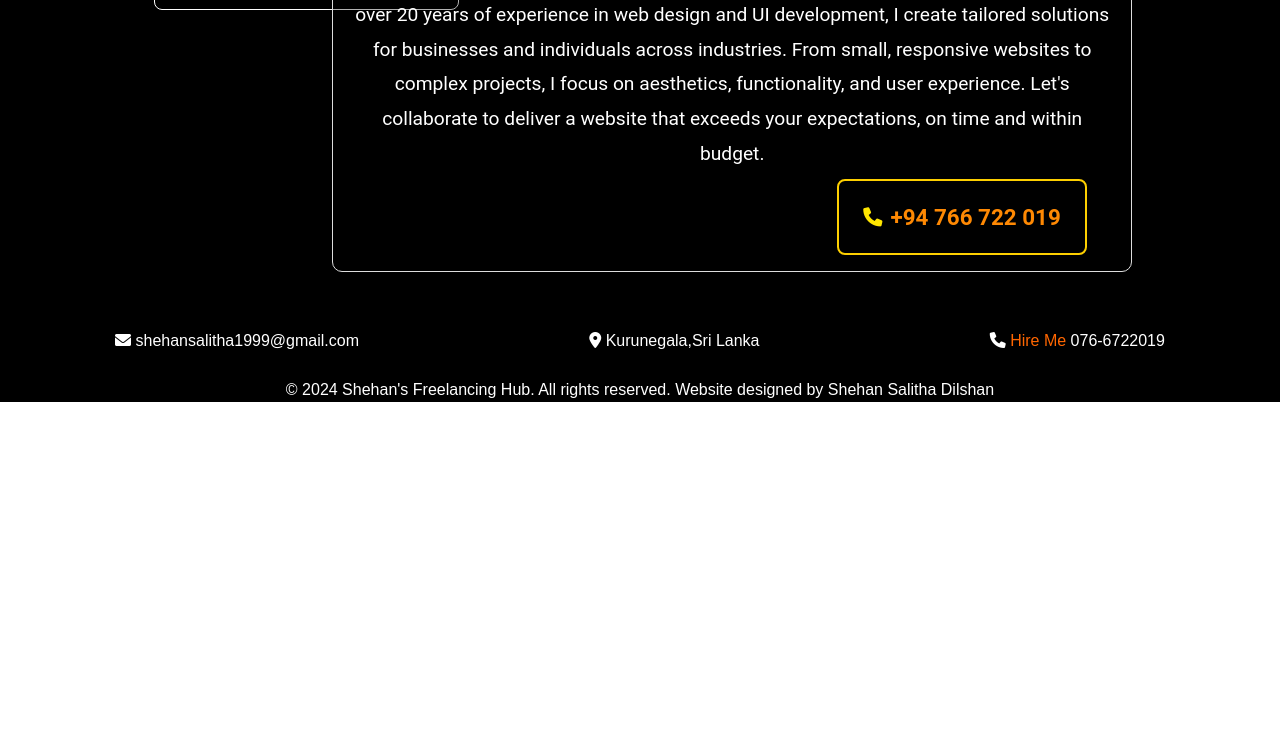
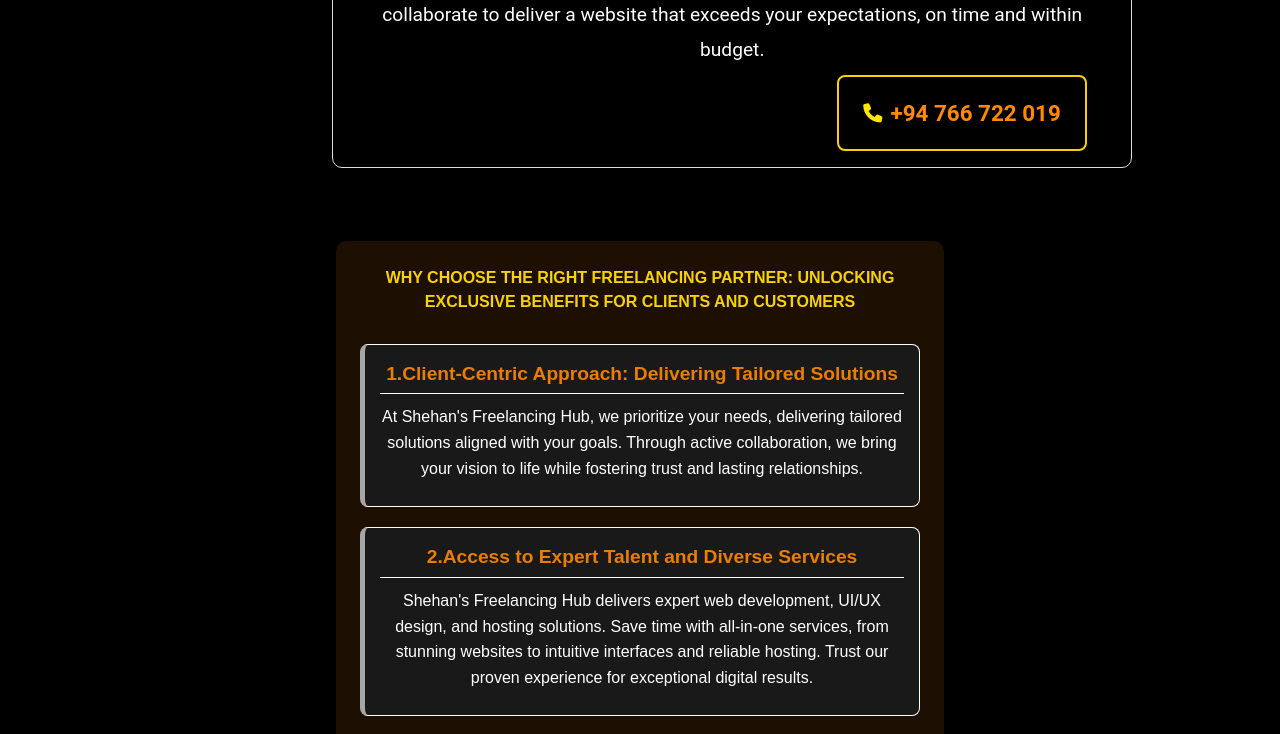
Before and after one commit to shehan8461/My-Web, a React (Vite) app in the folder MyWeb/client/: page / in a window 1280 px wide. Shown: the part 2000-2734 px from the top of the page. Before the commit the page ends 2402 px from the top, so only its background shows below. Built offline with nearby package versions, Linux system fonts and the light colour scheme.

Commit message:
completing responsive

```diff
--- a/MyWeb/client/src/Pages/AllDetails.jsx
+++ b/MyWeb/client/src/Pages/AllDetails.jsx
@@ -56,11 +56,42 @@
           Freelance Web Designer Based in <span>Sri Lanka</span>, Serving Clients Worldwide</h2>
         <p id='freelancer-topic-own-details'>At Shehan's Freelancing Hub, I offer expert web design services to clients worldwide. With over 20 years of experience in web design and UI development, I create tailored solutions for
           businesses and individuals across industries. From small, responsive websites to complex projects, I focus on aesthetics, functionality,
-           and user experience. Let's collaborate to deliver a website that exceeds your expectations, on time and within budget.
-           <h3 id='contact'>+94 766 722 019</h3>
+          and user experience. Let's collaborate to deliver a website that exceeds your expectations, on time and within budget.
+          <br></br>
+          <h3 id='contact'>+94 766 722 019</h3>
         </p>
 
       </div>
+      <div className='benefit-details'>
+        <h2 id='benefit-details-topic'>Why Choose the Right Freelancing Partner: Unlocking Exclusive Benefits for Clients and Customers</h2>
+
+        <div className='topic-1'>
+          <h3>1.Client-Centric Approach: Delivering Tailored Solutions</h3>
+          <p>At Shehan's Freelancing Hub, we prioritize your needs, delivering tailored solutions aligned with your goals.
+            Through active collaboration, we bring your vision to life while fostering trust and lasting relationships.</p>
+        </div>
+
+        <div className='topic-2'>
+          <h3>2.Access to Expert Talent and Diverse Services</h3>
+          <p>Shehan's Freelancing Hub delivers expert web development, UI/UX design, and hosting solutions. Save time with all-in-one services,
+             from stunning websites to intuitive interfaces and reliable hosting. Trust our proven experience for exceptional digital results.</p>
+        </div>
+
+
+        <div className='topic-3'>
+          <h3>3.Cost-Effective and Flexible Solutions</h3>
+          <p>Our freelancing model combines cost efficiency and flexibility for maximum value. We deliver high-quality solutions at competitive rates,
+             free from traditional agency overheads. With adaptable schedules, we ensure timely, tailored services to fit your budget and timeline.</p>
+        </div>
+
+        <div className='topic-4'>
+          <h3>4.Long-Term Growth and Competitive Edge</h3>
+          <p>Partner with Shehan's Freelancing Hub to empower your business for future success. Our cutting-edge designs and strategic solutions boost
+            your online presence and create lasting customer impressions, helping you thrive in a competitive digital market.</p>
+        </div>
+
+      </div>
+
 
 
       <link rel="stylesheet" href="https://cdnjs.cloudflare.com/ajax/libs/font-awesome/6.0.0-beta3/css/all.min.css" />
--- a/MyWeb/client/src/Pages/css/alldetails.css
+++ b/MyWeb/client/src/Pages/css/alldetails.css
@@ -147,7 +147,7 @@
 
 /* Text style */
 #image-details {
-  font-size: 1.8rem;
+  font-size: 1.5rem;
   /* Adjusted font size */
   font-weight: 500;
   /* Bold text */
@@ -164,10 +164,10 @@
   text-shadow: 2px 2px 8px rgba(0, 0, 0, 0.2);
   /* Subtle text shadow for a clean look */
   transition: transform 0.3s ease-in-out;
+  /* Smooth transition for text effects */
   margin-left: 20%;
-  /* Smooth transition for text effects */
+  /* Space from the left */
 }
-
 
 /* Highlighted words style */
 .highlight {
@@ -177,7 +177,7 @@
   /* Bold text for highlight */
   background-color: rgba(22, 160, 133, 0.1);
   /* Light background for better visibility */
-  padding: 0 4px;
+
   /* Add padding around the highlighted text */
   border-radius: 3px;
   /* Slight rounded corners */
@@ -336,11 +336,15 @@
 /* Main services section */
 .services {
   list-style-type: none;
-  margin-right: auto; /* Adjust this to margin-left */
+  margin-right: auto;
+  /* Adjust this to margin-left */
   margin-left: 10%;
-  margin-top: 5%; /* Align to the left */
-  padding: 0; /* Remove auto padding, if necessary */
-  text-align: left; /* Ensure text inside the list aligns to the left */
+  margin-top: 5%;
+  /* Align to the left */
+  padding: 0;
+  /* Remove auto padding, if necessary */
+  text-align: left;
+  /* Ensure text inside the list aligns to the left */
   /* Space between services */
 }
 
@@ -400,11 +404,17 @@
 
 .freelancer-details {
   list-style-type: none;
-  margin-left: auto; /* Adjust this to margin-left */
+  margin-left: auto;
+  /* Adjust this to margin-left */
   margin-right: 5%;
-  margin-top: -10%; /* Align to the left */
-  padding: 0; /* Remove auto padding, if necessary */
-  text-align: left; /* Ensure text inside the list aligns to the left *//* Align text content to the right, if necessary */
+  margin-top: -10%;
+  /* Align to the left */
+  padding: 0;
+  /* Remove auto padding, if necessary */
+  text-align: left;
+  margin-bottom: 6%;
+  /* Ensure text inside the list aligns to the left */
+  /* Align text content to the right, if necessary */
 }
 
 .services li:hover {
@@ -504,7 +514,7 @@
   border: 2px solid #fdcf00;
   border-radius: 8px;
   margin-top: 1%;
- margin-left: 60%;
+  margin-left: 60%;
   display: inline-flex;
   align-items: center;
   gap: 0.5rem;
@@ -550,9 +560,95 @@
   font-weight: 900;
 }
 
+.benefit-details {
+  padding: 2%;
+  font-family: 'Arial', sans-serif;
+  background-color: #1d0f01;
+  padding: auto;
+  border-radius: 10px;
+  box-shadow: 0px 4px 10px rgba(0, 0, 0, 0.1);
+  margin: auto;
+  width: 50%;
+
+}
+
+/* Main heading styling */
+#benefit-details-topic {
+  text-align: center;
+  font-size: 1rem;
+  color: #f7d204;
+  margin-bottom: 20px;
+  font-weight: bold;
+  text-transform: uppercase;
+
+  padding-bottom: 10px;
+}
+
+/* Section containers */
+.topic-1,
+.topic-2,
+.topic-3,
+.topic-4 {
+  background-color: #1a1919;
+  padding: 15px;
+  color: white;
+  border: 1px solid #ffffff;
+  border-radius: 8px;
+  margin-bottom: 20px;
+  transition: transform 0.3s, box-shadow 0.3s;
+}
+
+.topic-1:hover,
+.topic-2:hover,
+.topic-3:hover,
+.topic-4:hover {
+  transform: scale(1.02);
+  box-shadow: 0px 8px 15px rgba(0, 0, 0, 0.2);
+}
+
+/* Subheading styling */
+.topic-1 h3,
+.topic-2 h3,
+.topic-3 h3,
+.topic-4 h3 {
+  color: #eb7d00;
+  font-size:1.2rem;
+  margin-bottom: 10px;
+  font-weight: bold;
+  border-bottom: 1px solid #ffffff;
+  padding-bottom: 5px;
+}
+
+/* Paragraph styling */
+.topic-1 p,
+.topic-2 p,
+.topic-3 p,
+.topic-4 p {
+  color: #ffffff;
+  font-size: 1rem;
+  line-height: 1.6;
+  margin: 10px 0;
+}
+
+/* Specific colors for sections */
+.topic-1 {
+  border-left: 5px solid #a7a7a7;
+}
+
+.topic-2 {
+  border-left: 5px solid #a7a7a7;
+}
+
+.topic-3 {
+  border-left: 5px solid #a7a7a7;
+}
+
+.topic-4 {
+  border-left: 5px solid #a7a7a7;
+}
 
 /* Responsive design adjustments */
-@media (max-width: 768px) {
+@media (width: 768px) {
   #main-header {
     margin: auto;
     width: auto;
@@ -692,7 +788,7 @@
     top: auto;
     left: auto;
     right: auto;
-
+    margin-bottom: 6%;
 
   }
 
@@ -732,57 +828,109 @@
     margin-top: 3%;
     height: auto;
     top: auto;
-    margin-left:auto;
+    margin-left: auto;
     left: auto;
     right: auto;
     bottom: auto;
+    font-size: auto;
   }
+
+  .benefit-details {
+    font-size: auto;
+    height: auto;
+    width: auto;
+    top: auto;
+    left: auto;
+    right: auto;
+    bottom: auto;
+    flex-direction: auto;
+    padding: 5%;
+  }
+
+  #benefit-details-topic {
+    font-size: 1.2rem;
+    margin: auto;
+    padding: auto;
+    top: auto;
+
+    left: auto;
+    width: auto;
+    right: auto;
+    bottom: auto;
+  }
+
+  .topic-1 h3,
+  .topic-2 h3,
+  .topic-3 h3,
+  .topic-4 h3 {}
+
+  .topic-1 p,
+  .topic-2 p,
+  .topic-3 p,
+  .topic-4 p {}
 }
 
 @media (max-width: 480px) {
   #main-header {
-    margin: auto;
+    margin-top: 10%;
+    margin-left: -10%;
+    margin-right: -10%;
+    font-size: 1.2rem;
+  }
+
+  .benefit-details {
+    font-size: auto;
+    height: auto;
     width: auto;
-    height: auto;
     top: auto;
     left: auto;
     right: auto;
     bottom: auto;
+    padding: 5%;
   }
 
+  #image-details {
+    margin-top: -10%;
+    font-size: 1.2rem;
+    margin-left: -10%;
+    margin-right: -10%;
+    height: auto;
+  }
 
-  #image-details {
-    margin-bottom: 5%;
+  /* Less margin on the right */
+
+
+
+
+  #my-img {
+    margin-top: 15%;
+    width: 60%;
+
+    height: 50%;
     margin-left: auto;
     margin-right: auto;
   }
 
-  #my-img {
-    margin-top: auto;
-    width: 50%;
+  .main-details {
     margin: 0%;
-    height: auto;
-    margin-left: auto;
-    margin-right: auto;
+    padding: 0%;
+    height: 0%;
+    margin-left: 0%;
+    margin-right: 0%;
   }
 
 
+  #choose-me-details {
+    font-size: 1.2rem;
+    margin-left: -5%;
+    margin-right: -5%;
+    margin-bottom: 5%;
 
-
-  #choose-me-details {
-    font-size: 1.5rem;
-    margin: auto;
-    width: auto;
-    height: auto;
-    top: auto;
-    left: auto;
-    right: auto;
-    bottom: auto;
   }
 
   #my-main-details {
-    font-size: 1rem;
-    margin: 3%;
+    font-size: 100%;
+   margin-bottom: 10%;
     width: auto;
     height: auto;
     top: auto;
@@ -794,14 +942,6 @@
 
   .work-counts {
     gap: auto;
-    flex-direction: auto;
-    padding: auto;
-    width: auto;
-    height: auto;
-    top: auto;
-    left: auto;
-    right: auto;
-    bottom: auto;
     margin-bottom: 10%;
     /* Stack the items on top of each other */
   }
@@ -809,16 +949,16 @@
   #work-counts-webdesign,
   #work-counts-UiDesigns,
   #work-counts-Projects {
-    padding: auto;
+    padding: 5%;
     /* Adjust padding */
-    font-size: auto;
+    font-size: 100%;
     /* Slightly smaller text */
   }
 
   #work-counts-webdesign b,
   #work-counts-UiDesigns b,
   #work-counts-Projects b {
-    font-size: auto;
+    font-size: 100%;
     /* Adjust label size */
   }
 
@@ -843,16 +983,18 @@
     height: auto;
     top: auto;
     left: auto;
+
     right: auto;
     bottom: auto;
 
   }
 
   .services li {
-    font-size: auto;
+    font-size: 1rem;
     max-width: auto;
     height: auto;
     top: auto;
+    margin: 2%;
     left: auto;
     right: auto;
     bottom: auto;
@@ -866,36 +1008,32 @@
     height: auto;
     top: auto;
     left: auto;
+    font-size: 1.6rem;
     right: auto;
     bottom: auto;
     /* Adjust font size for mobile */
   }
 
   .freelancer-details {
-    padding: auto;
-    margin: auto;
-    width: auto;
-    height: auto;
-    top: auto;
-    left: auto;
-    right: auto;
+    margin-top: 5%;
+    margin-left: -5%;
+    margin-right: -5%;
+    margin-bottom: 5%;
+
+
 
 
   }
 
   .freelancer-topic {
     margin-top: 15%;
-    font-size: auto;
-    max-width: auto;
-    height: auto;
-    top: auto;
-    left: auto;
-    right: auto;
-    bottom: auto;
+    margin-left: -5%;
+    margin-right: -5%;
+    font-size: 1.3rem;
   }
 
   #freelancer-topic-own-details {
-    font-size: auto;
+    font-size: 1rem;
     max-width: auto;
     margin-top: 4%;
     height: auto;
@@ -905,23 +1043,32 @@
     bottom: auto;
     justify-content: center;
     border: 1px solid #ddd;
+
     /* Subtle border for structure */
     border-radius: 10px;
     box-shadow: 0 4px 6px rgba(0, 0, 0, 0.1);
     text-align: justify;
     line-height: 1.6;
-    letter-spacing: 0.5px;
+    letter-spacing: 0.2px;
     transition: transform 0.3s ease, box-shadow 0.3s ease;
     /* Ensure text doesn't touch edges */
   }
 
   #contact {
-    margin-top: 3%;
-    height: auto;
-    top: auto;
-    margin-left:auto;
-    left: auto;
-    right: auto;
-    bottom: auto;
+    margin-top: 5%;
+
+    margin-left: 5%;
+
+  }
+  .benefit-details{
+   margin-top: 10%;
+  }
+  #benefit-details-topic{
+    margin-left: -5%;
+    margin-right: -5%;
+    font-size: 1rem;
+  }
+  .topic-1{
+    font-size: 1rem;
   }
 }
--- a/MyWeb/client/src/components/header.css
+++ b/MyWeb/client/src/components/header.css
@@ -202,7 +202,7 @@
   .twebpagename {
     font-size: 0.7rem;
     text-align: center;
-    margin-right: 19rem;
+    margin-right: 17rem;
     white-space: nowrap;
   }
 }
```
Also changed, not shown: MyWeb/client/src/Pages/css/footer.css (+6 -6 lines).
